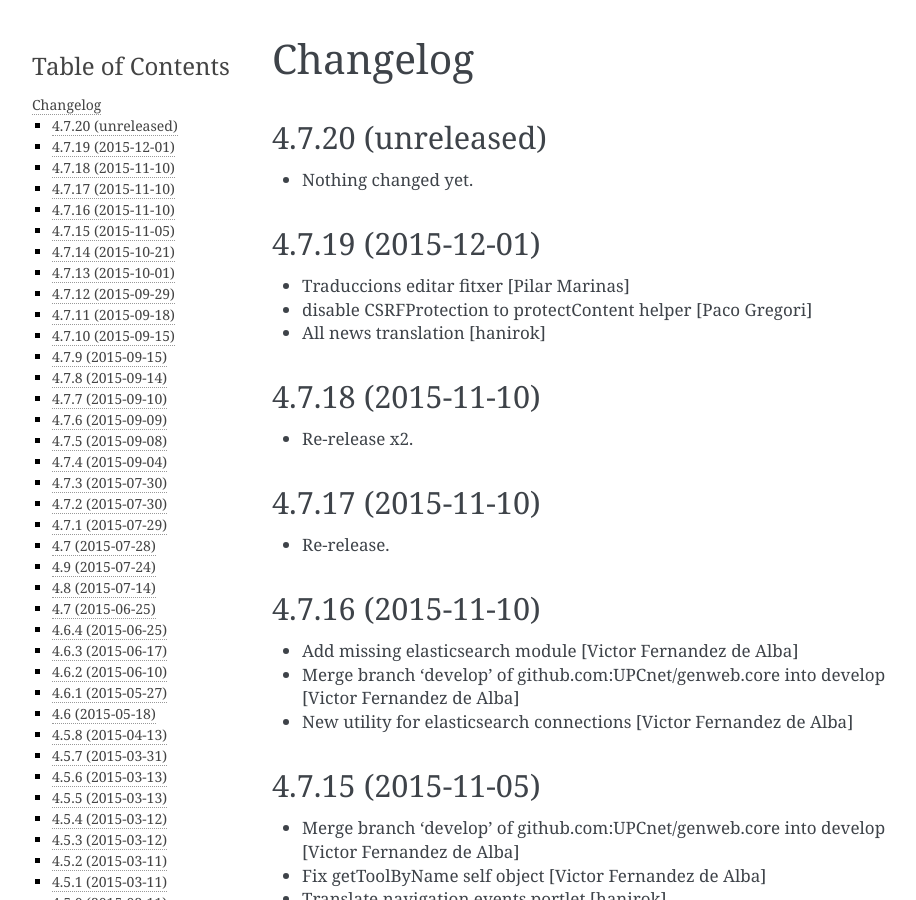
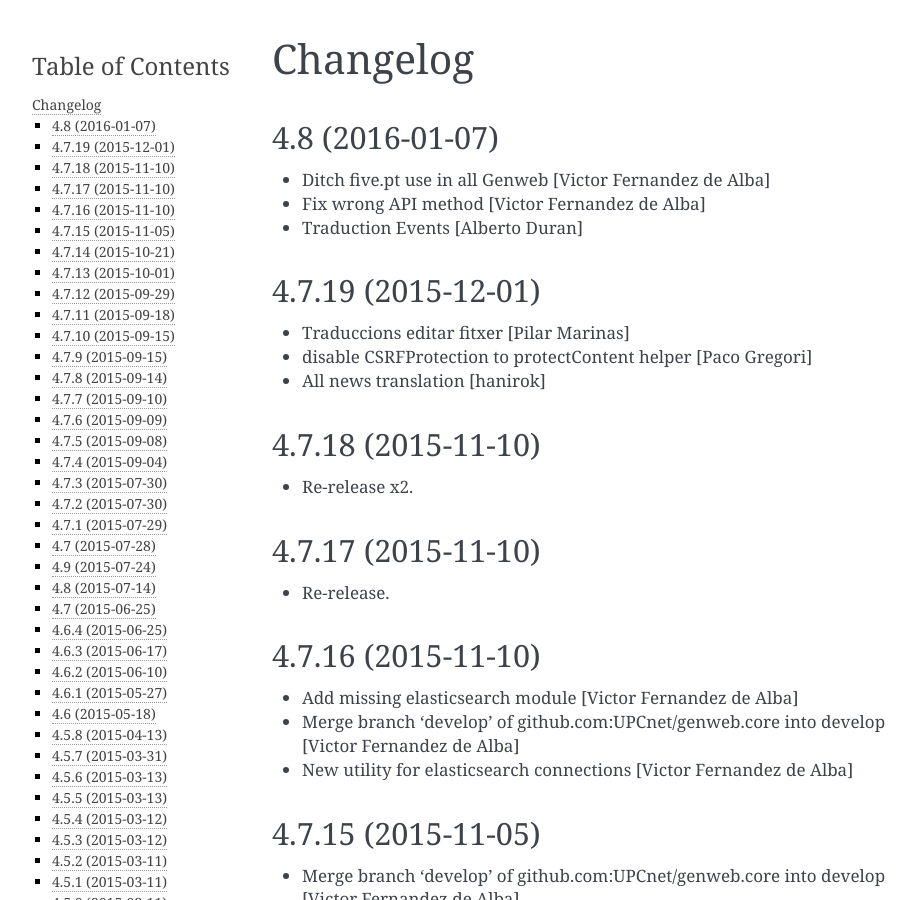
Before and after one commit to UPCnet/genweb.core, a Sphinx documentation site: the page built from docs/HISTORY.rst, in a window 1280 px wide and 900 px high. Shown: the whole window, without its empty margins (148-1064 px from the left). Built offline with Sphinx 7.4.7, drawn with Linux system fonts in a browser that asks for light colours.

Commit message:
Preparing release 4.8

```diff
--- a/docs/HISTORY.rst
+++ b/docs/HISTORY.rst
@@ -1,11 +1,12 @@
 Changelog
 =========
 
-4.7.20 (unreleased)
--------------------
+4.8 (2016-01-07)
+----------------
 
-- Nothing changed yet.
-
+* Ditch five.pt use in all Genweb [Victor Fernandez de Alba]
+* Fix wrong API method [Victor Fernandez de Alba]
+* Traduction Events [Alberto Duran]
 
 4.7.19 (2015-12-01)
 -------------------
--- a/setup.py
+++ b/setup.py
@@ -1,7 +1,7 @@
 from setuptools import setup, find_packages
 import os
 
-version = '4.7.20.dev0'
+version = '4.8'
 
 README = open('README.rst').read()
 HISTORY = open(os.path.join('docs', 'HISTORY.rst')).read()
```
